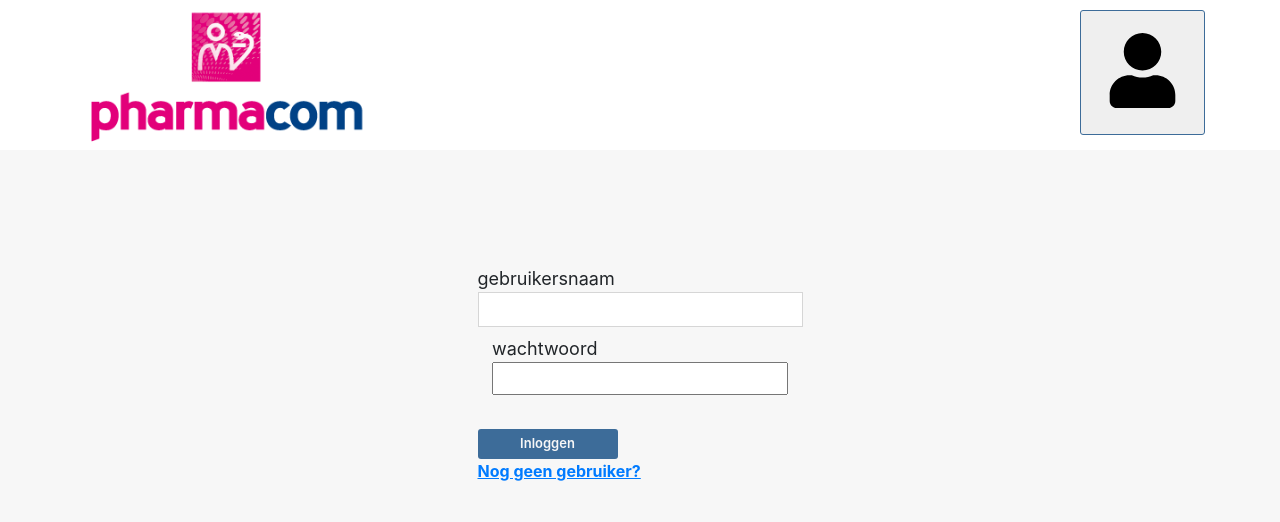
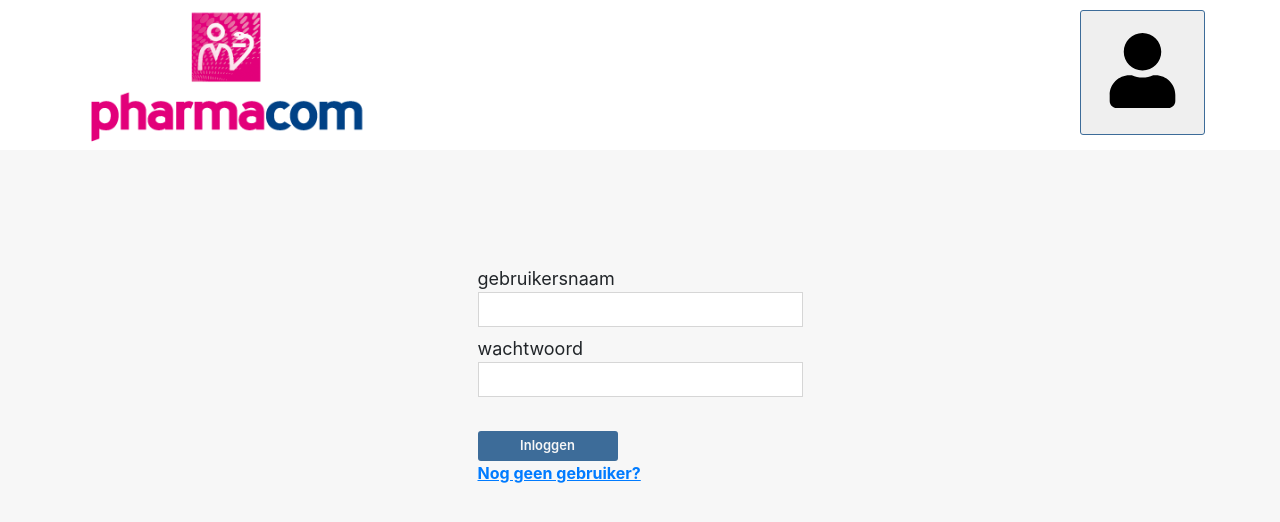
Before and after one commit to EVSZ/Medicheck.f, a React (Create React App) app: page /Registration in a window 1280 px wide. Shown: the top 522 px of the page. Built offline with nearby package versions, Linux system fonts and the light colour scheme.

Commit message:
logout button and localstorage of userid :))))))))

```diff
--- a/src/App.tsx
+++ b/src/App.tsx
@@ -99,7 +99,6 @@ function load() {
           </Route>
           <Route path="/Registration">
             <Registration
-            iId={{id: id, setId: setId}}
             props={load} />
           </Route>
           <Route path="/Advice">
--- a/src/NavBar/NavigationBar.tsx
+++ b/src/NavBar/NavigationBar.tsx
@@ -18,9 +18,16 @@ export default function NavigationBar() {
                     <img src={LOGO} alt="error" />
                 </div>
                 <div className="LoginButton">
+                    {localStorage.getItem("userId") === null ?
                     <Link to="/Registration">
-                        <button id="userLogin" className="btnImageOutline"><FontAwesomeIcon style={{width:"75px", height:"75px"}} icon={["fas", "user"]} /></button>
-                    </Link>
+                    <button id="userLogin" className="btnImageOutline"><FontAwesomeIcon style={{width:"75px", height:"75px"}} icon={["fas", "user"]} /></button>
+                </Link> :
+                <button className="btnMedium btnOutline"
+                        onClick={() => {
+                            localStorage.removeItem("userId")
+                        }} >Logout</button>
+                    }
+
                 </div>
             </div>
         </nav>
--- a/src/Styleguide.css
+++ b/src/Styleguide.css
@@ -319,7 +319,7 @@ like a tickmark */
 /* .formLabel input[type=text]:focus:active, .formLabel input[type=text]:active {
     border-color: orange;
 } */
-.formLabel input[type=text], .formLabel input[type=number], .formLabel input[type=date] {
+.formLabel input[type=text], .formLabel input[type=number], .formLabel input[type=date], .formLabel input[type=password]{
     left:10px;
     font-size:16px;
     font-weight: 600;
--- a/src/User/Registration.tsx
+++ b/src/User/Registration.tsx
@@ -5,12 +5,7 @@ import '../Styleguide.css';
 import './Registration.css'
 import {Link} from 'react-router-dom';
 
-interface iId{
-    id: number;
-    setId: React.Dispatch<React.SetStateAction<number>>;
-}
-
-export default function RegistrationForm({iId, props}: {iId: iId, props: any}) {
+export default function RegistrationForm({props}:{props:any}) {
 
     const [login, setLogin] = useState<boolean>(true);
     const [username, setUsername] = useState<string>("");
@@ -99,8 +94,9 @@ export default function RegistrationForm({iId, props}: {iId: iId, props: any}) {
                 const payload = { username, password };
                 axios.post(`http://localhost:8080/api/Login/post/loginInfo`, payload)
                     .then(res => {
-                        iId.setId(res.data);
-                        props();
+                        localStorage.setItem("userId", res.data)
+                        // iId.setId(res.data);
+                        // props();
                         //window.location.href = 'http://localhost:3000/Advice';
                     })
                     .catch(() => {
@@ -111,8 +107,8 @@ export default function RegistrationForm({iId, props}: {iId: iId, props: any}) {
                     const payload = { username, email, password };
                     axios.post(`http://localhost:8080/api/register/post/accountInfo`, payload)
                         .then(res => {
-                            iId.setId(res.data);
-                            props();
+                            // iId.setId(res.data);
+                            // props();
                             window.location.href = 'http://localhost:3000/Advice';
                         })
                     setLogin(true);
```
